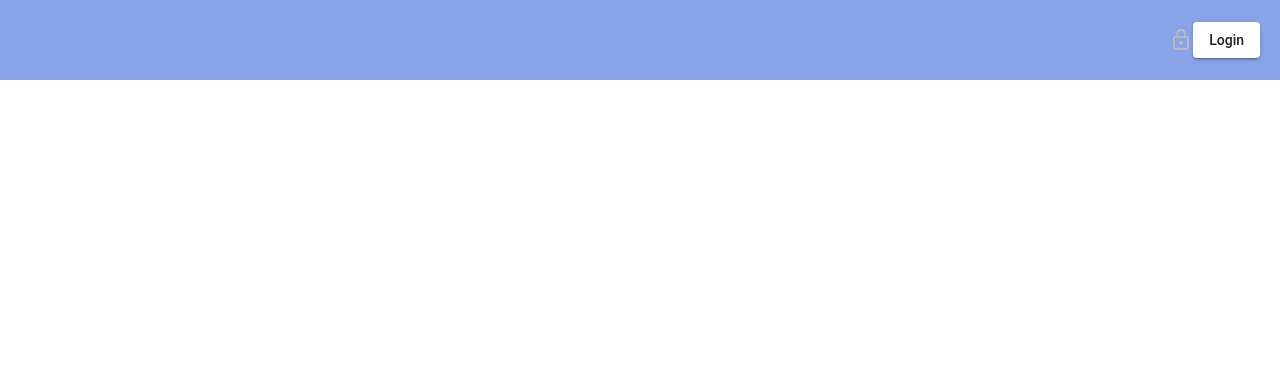
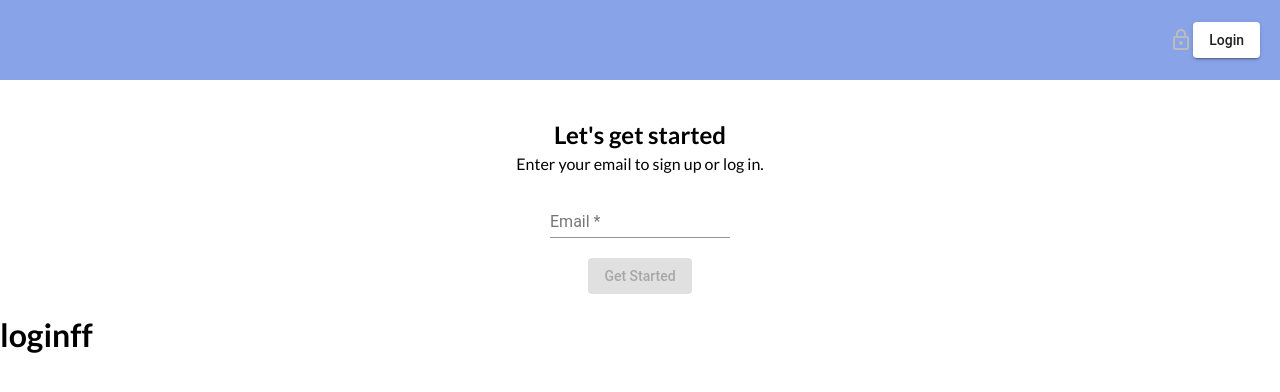
Before and after one commit to krychuq1/final-dec2017-ui, an Angular app: page /user/login in a window 1280 px wide. Before the commit this address led to /. Shown: the top 392 px of the page. Built offline with nearby package versions, Linux system fonts and the light colour scheme.

Commit message:
+ last build

```diff
--- a/package.json
+++ b/package.json
@@ -24,7 +24,7 @@
     "@angular/platform-browser-dynamic": "^5.0.0",
     "@angular/router": "^5.0.0",
     "core-js": "^2.4.1",
-    "rxjs": "^5.1.0",
+    "rxjs": "^5.5.4",
     "zone.js": "^0.8.4"
   },
   "devDependencies": {
@@ -46,6 +46,6 @@
     "ts-node": "~3.0.4",
     "tslint": "~5.3.2",
     "typescript": "^2.6.2",
-    "webpack": "^3.9.1"
+    "webpack": "^3.10.0"
   }
 }
--- a/src/app/app.module.ts
+++ b/src/app/app.module.ts
@@ -13,6 +13,7 @@ import {BrowserAnimationsModule} from "@angular/platform-browser/animations";
 import {FormBuilder, FormsModule, ReactiveFormsModule} from "@angular/forms";
 import {UserService} from "./services/user.service";
 import {HttpClientModule} from "@angular/common/http";
+import {UserLoginComponent} from "./components/user-login/user-login.component";
 
 @NgModule({
   declarations: [
@@ -20,6 +21,7 @@ import {HttpClientModule} from "@angular/common/http";
     HeaderComponent,
     UserComponent,
     HomeComponent,
+    UserLoginComponent
   ],
   imports: [
     BrowserModule,
--- a/src/app/components/user-login/user-login.html
+++ b/src/app/components/user-login/user-login.html
@@ -0,0 +1 @@
+<h1>loginff</h1>
--- /dev/null
+++ b/src/app/components/user-register/user-register.html
@@ -0,0 +1 @@
+<h1>should register</h1>
--- a/src/app/pages/user/user.component.ts
+++ b/src/app/pages/user/user.component.ts
@@ -2,6 +2,7 @@ import { Component } from '@angular/core';
 import {FormBuilder, FormGroup, Validators} from "@angular/forms";
 import {UserService} from "../../services/user.service";
 import {HttpErrorResponse} from "@angular/common/http";
+import {Router} from "@angular/router";
 
 @Component({
   selector: 'user',
@@ -13,7 +14,7 @@ export class UserComponent {
   emailControler;
   EMAIL_PATTERN = /^[a-z]+[a-z0-9._]+@[a-z]+\.[a-z.]{2,5}$/;
 
-  constructor(private formBuilder: FormBuilder, private userService: UserService) {
+  constructor(private formBuilder: FormBuilder, private userService: UserService, private router: Router) {
     this.buildForm();
   }
 
@@ -27,14 +28,19 @@ export class UserComponent {
   public onSubmitForm() {
     // make a call to api to check if email exits
     this.userService.checkIfUserExists(this.emailControler.value).subscribe(res => {
-      console.log(res);
+      this.router.navigateByUrl('/user/login');
+
     }, (err: HttpErrorResponse) => {
       if (err.error instanceof Error) {
         // A client-side or network error occurred. Handle it accordingly.
         console.log('An error occurred:', err.error.message);
       } else {
+        console.log('should go to register');
+
         // The backend returned an unsuccessful response code.
         // The response body may contain clues as to what went wrong,
+        // console.log('should go to login');
+
         console.log(`Backend returned code ${err.status}, body was: ${err.error}`);
       }
     });
--- a/src/app/pages/user/user.html
+++ b/src/app/pages/user/user.html
@@ -13,7 +13,5 @@
     <button mat-raised-button color="primary" [disabled]="!emailForm.valid">Get Started</button>
 
   </form>
-
-
-
 </div>
+<router-outlet></router-outlet>
```
Also changed, not shown: src/app/app.routers.ts (+6 -5 lines), src/app/components/user-register/user-register.component.ts (added, +9 -0 lines), src/app/components/user-register/user-register.scss (added), 1 other file (tests, documents, lock files or other folders).
